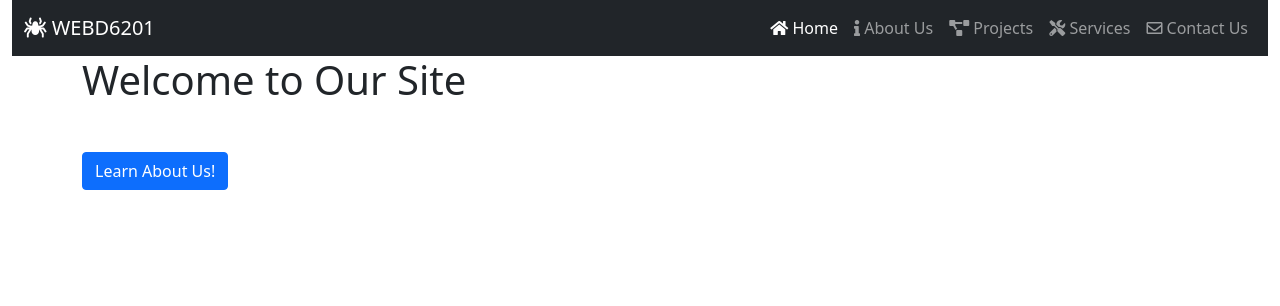
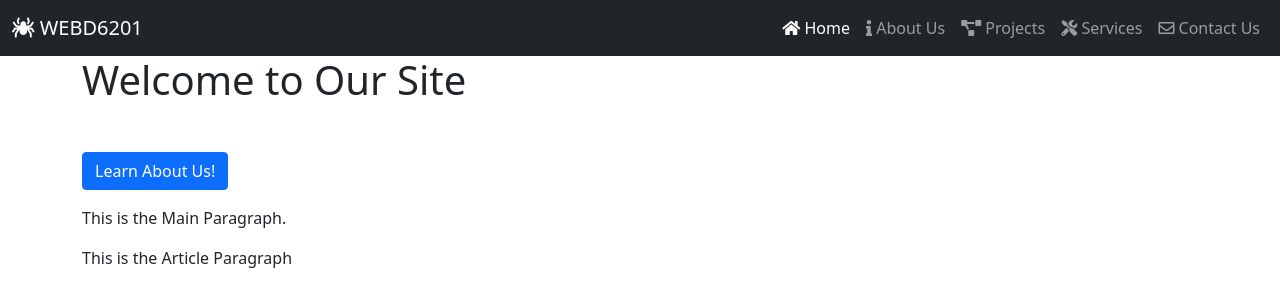
Before and after one commit to KellenMcComb/KellenMcComb.github.io, a website: page index.html in a window 1280 px wide. Drawn offline with nearby package versions, Linux system fonts and the light colour scheme.

Commit message:
updated ICE 2

```diff
--- a/Scripts/app.js
+++ b/Scripts/app.js
@@ -9,6 +9,53 @@
         {
             location.href = "about.html";
         });
+
+
+        // Step 1 - get a reference to entry point(s) (insertion / deletion point)
+        let MainContent = document.getElementsByTagName("main")[0];
+        let DocumentBody = document.body;
+
+        // Step 2 - create an HTML element in memory
+        let MainParagraph = document.createElement("p");
+        let Article = document.createElement("article");
+        let ArticleParagraph = `
+        <p id="ArticleParagraph" class="mt-3">This is the Article Paragraph</p>`
+
+        // Step 3 - configure new element
+        MainParagraph.setAttribute("id", "MainParagraph");
+        MainParagraph.setAttribute("class", "mt-3");
+        let FirstString = "This is";
+        let SecondString = `${FirstString} the Main Paragraph.`;
+        MainParagraph.textContent = SecondString;
+        Article.setAttribute("class", "container");
+
+        // Step 4 - perform insertion / deletion
+        // Example - insert DOM after (append)
+        MainContent.appendChild(MainParagraph);
+        Article.innerHTML = ArticleParagraph;
+        DocumentBody.appendChild(Article);
+
+        // Example - replace the whole document body with super string!
+        // DocumentBody.innerHTML = `
+        //     <div class ="container">
+        //     <h1 class="display-1">Hello, World!</h1>
+        //     <p class="mt-5">and...what do you think of this!</p>
+        //     </div>
+        // `;
+
+
+
+
+        // Example - insert DOM before
+        // MainContent.before(MainParagraph);
+
+        // Examples - deletion of AboutUsButton
+        // document.getElementById("AboutUsButton").remove();
+        // AboutUsButton.remove();
+
+        // ES6 and HTML5 - Template Strings - "Super Strings"
+
+
     }
 
 
--- a/index.html
+++ b/index.html
@@ -12,7 +12,7 @@
 </head>
 <body>
 
-    <nav class="container-fluid">
+    <header>
         <nav class="navbar navbar-expand-lg navbar-dark bg-dark">
             <div class="container-fluid">
               <a class="navbar-brand" href="#"><i class="fas fa-spider"></i> WEBD6201</a>
@@ -45,11 +45,11 @@
 
 
 
-    <div class="container">
+    <main class="container">
         <h1 class="mb-5">Welcome to Our Site</h1>
         <button id="AboutUsButton" class="btn btn-primary">Learn About Us!</button>
 
-    </div>
+    </main>
 
 
 
```
